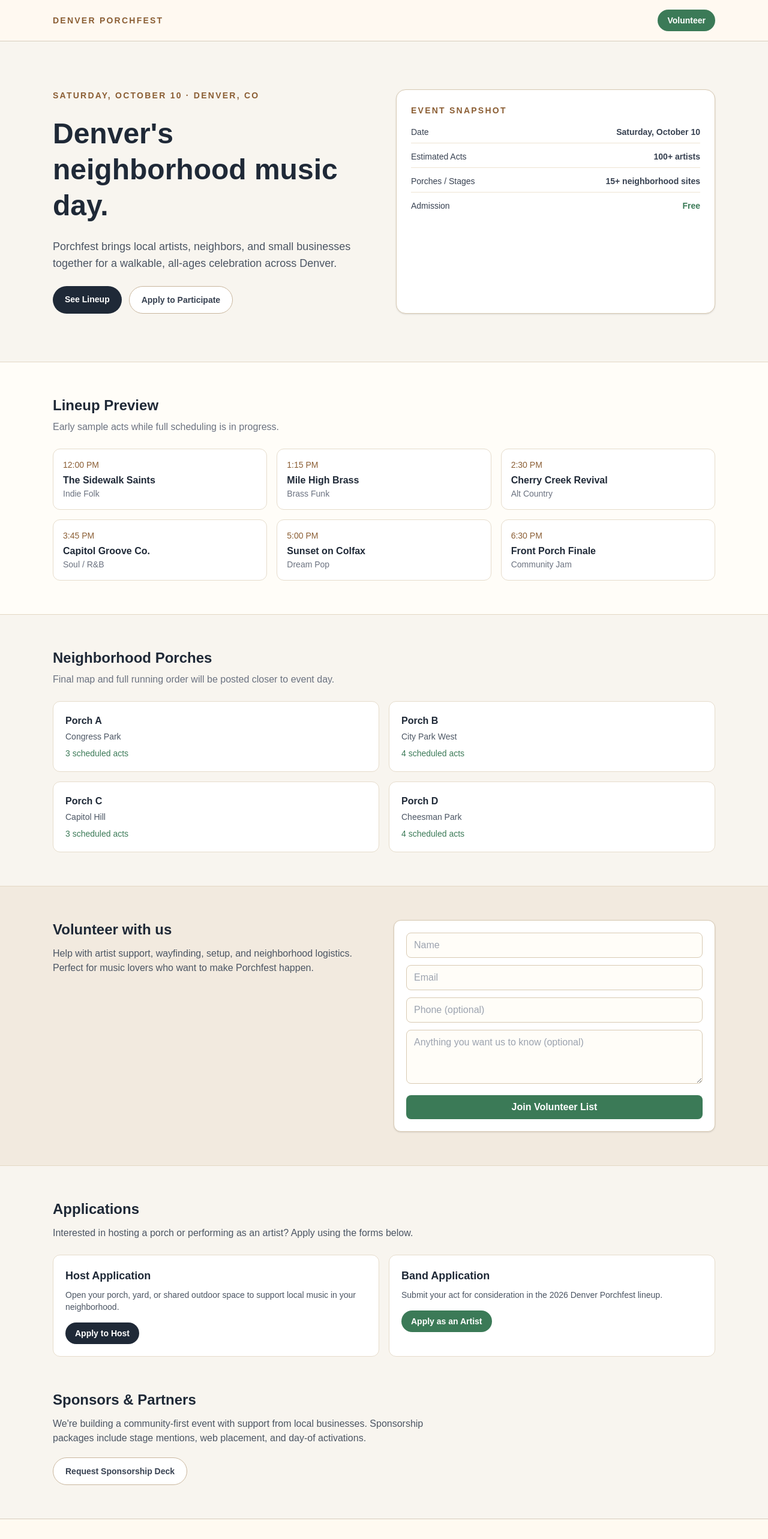
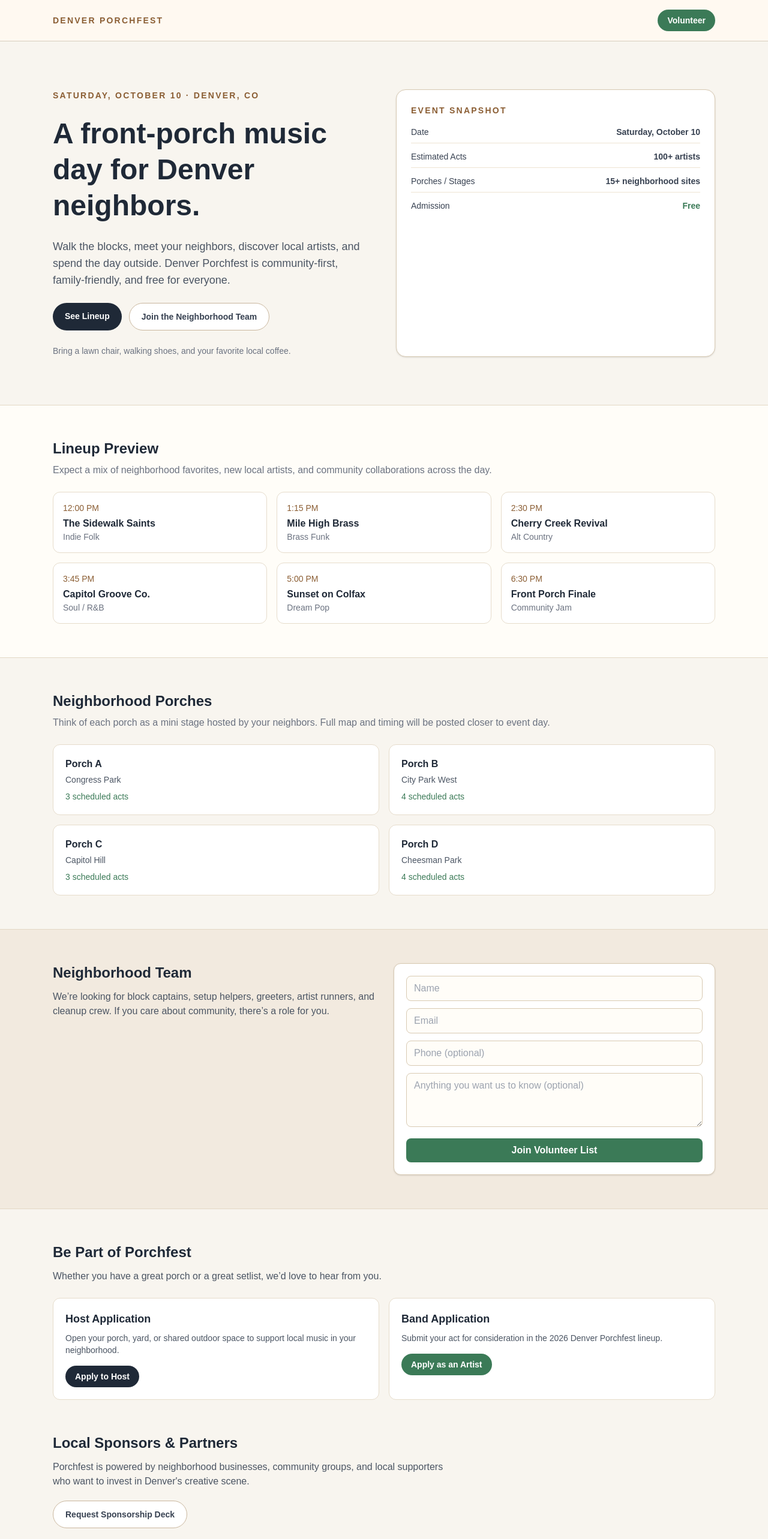
Before and after one commit to the97bradley/denver-porchfest, a Next.js app: page / in a window 1280 px wide. Shown: the top 2566 px of the page at 60% size. Built offline with nearby package versions, Linux system fonts and the light colour scheme.

Commit message:
Shift copy and section tone to neighborhood community vibe

```diff
--- a/src/app/page.tsx
+++ b/src/app/page.tsx
@@ -45,11 +45,12 @@ export default function Home() {
               Saturday, October 10 · Denver, CO
             </p>
             <h1 className="text-4xl font-extrabold leading-tight text-[#1f2937] sm:text-5xl">
-              Denver&apos;s neighborhood music day.
+              A front-porch music day for Denver neighbors.
             </h1>
             <p className="max-w-xl text-lg text-[#4b5563]">
-              Porchfest brings local artists, neighbors, and small businesses
-              together for a walkable, all-ages celebration across Denver.
+              Walk the blocks, meet your neighbors, discover local artists, and
+              spend the day outside. Denver Porchfest is community-first,
+              family-friendly, and free for everyone.
             </p>
             <div className="flex flex-wrap gap-3">
               <a
@@ -59,12 +60,15 @@ export default function Home() {
                 See Lineup
               </a>
               <a
-                href="#applications"
+                href="#volunteer"
                 className="rounded-full border border-[#c9b69d] bg-white px-5 py-3 text-sm font-bold text-[#374151] transition hover:bg-[#f3eee4]"
               >
-                Apply to Participate
+                Join the Neighborhood Team
               </a>
             </div>
+            <p className="text-sm text-[#6b7280]">
+              Bring a lawn chair, walking shoes, and your favorite local coffee.
+            </p>
           </div>
 
           <div className="rounded-2xl border border-[#d8cab3] bg-white p-6 shadow-sm">
@@ -96,7 +100,8 @@ export default function Home() {
           <div className="mx-auto w-full max-w-6xl px-6 py-14">
             <h2 className="mb-2 text-2xl font-bold text-[#1f2937]">Lineup Preview</h2>
             <p className="mb-6 text-[#6b7280]">
-              Early sample acts while full scheduling is in progress.
+              Expect a mix of neighborhood favorites, new local artists, and
+              community collaborations across the day.
             </p>
             <div className="grid gap-4 sm:grid-cols-2 lg:grid-cols-3">
               {lineup.map((act) => (
@@ -116,7 +121,8 @@ export default function Home() {
         <section id="schedule" className="mx-auto w-full max-w-6xl px-6 py-14">
           <h2 className="mb-2 text-2xl font-bold text-[#1f2937]">Neighborhood Porches</h2>
           <p className="mb-6 text-[#6b7280]">
-            Final map and full running order will be posted closer to event day.
+            Think of each porch as a mini stage hosted by your neighbors. Full
+            map and timing will be posted closer to event day.
           </p>
           <div className="grid gap-4 md:grid-cols-2">
             {venues.map((venue) => (
@@ -137,11 +143,11 @@ export default function Home() {
         <section id="volunteer" className="border-y border-[#e3d8c5] bg-[#f2eadf]">
           <div className="mx-auto grid w-full max-w-6xl gap-8 px-6 py-14 md:grid-cols-2">
             <div>
-              <h2 className="text-2xl font-bold text-[#1f2937]">Volunteer with us</h2>
+              <h2 className="text-2xl font-bold text-[#1f2937]">Neighborhood Team</h2>
               <p className="mt-3 text-[#4b5563]">
-                Help with artist support, wayfinding, setup, and neighborhood
-                logistics. Perfect for music lovers who want to make Porchfest
-                happen.
+                We’re looking for block captains, setup helpers, greeters,
+                artist runners, and cleanup crew. If you care about community,
+                there’s a role for you.
               </p>
             </div>
             <VolunteerSignupForm />
@@ -149,10 +155,10 @@ export default function Home() {
         </section>
 
         <section id="applications" className="mx-auto w-full max-w-6xl px-6 py-14">
-          <h2 className="text-2xl font-bold text-[#1f2937]">Applications</h2>
+          <h2 className="text-2xl font-bold text-[#1f2937]">Be Part of Porchfest</h2>
           <p className="mt-3 max-w-3xl text-[#4b5563]">
-            Interested in hosting a porch or performing as an artist? Apply
-            using the forms below.
+            Whether you have a great porch or a great setlist, we’d love to
+            hear from you.
           </p>
 
           <div className="mt-6 grid gap-4 md:grid-cols-2">
@@ -191,11 +197,10 @@ export default function Home() {
         </section>
 
         <section id="sponsor" className="mx-auto w-full max-w-6xl px-6 pb-14">
-          <h2 className="text-2xl font-bold text-[#1f2937]">Sponsors & Partners</h2>
+          <h2 className="text-2xl font-bold text-[#1f2937]">Local Sponsors & Partners</h2>
           <p className="mt-3 max-w-2xl text-[#4b5563]">
-            We&apos;re building a community-first event with support from local
-            businesses. Sponsorship packages include stage mentions, web
-            placement, and day-of activations.
+            Porchfest is powered by neighborhood businesses, community groups,
+            and local supporters who want to invest in Denver&apos;s creative scene.
           </p>
           <a
             href="mailto:sponsors@denverporchfest.com"
```
